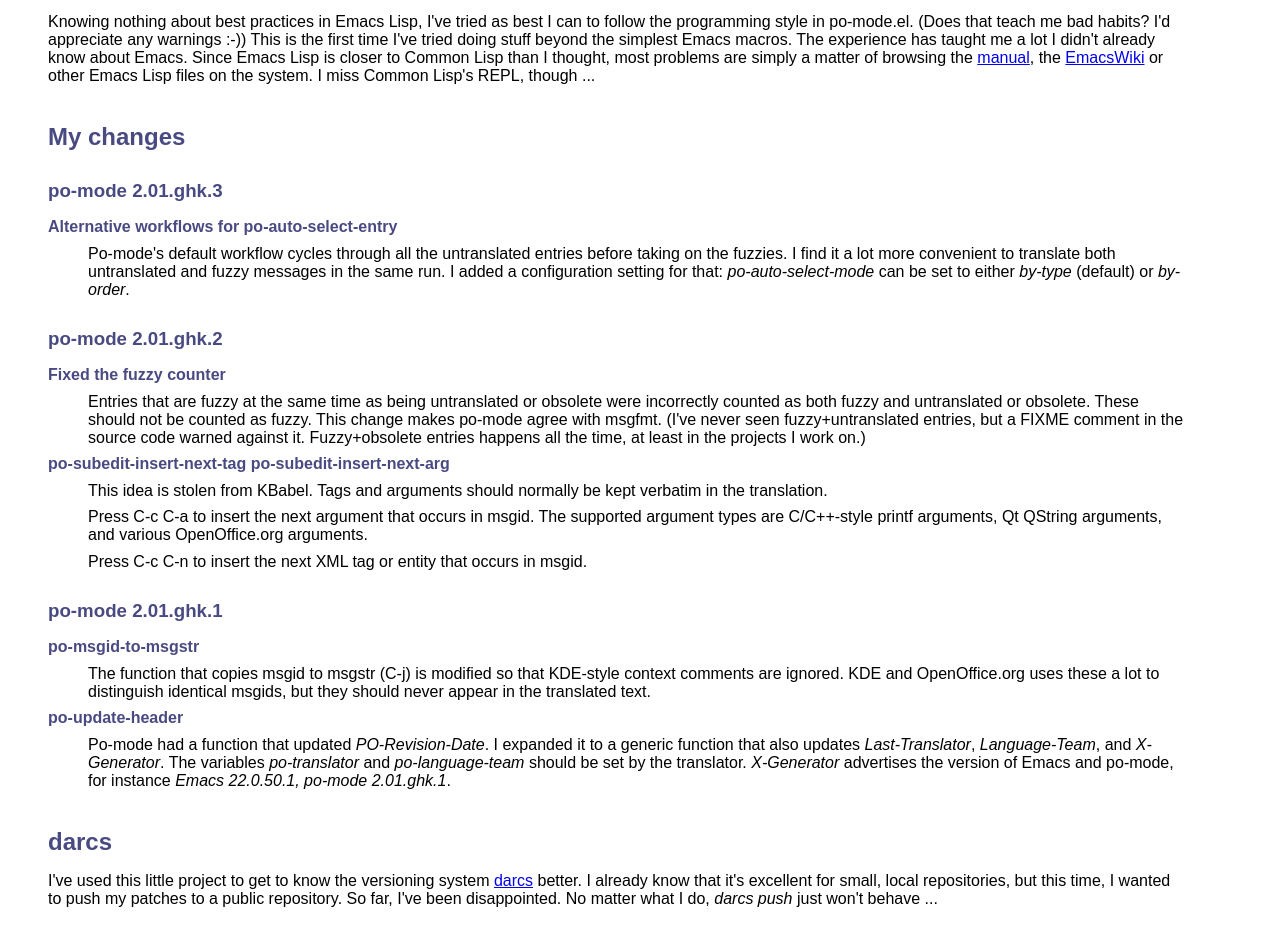
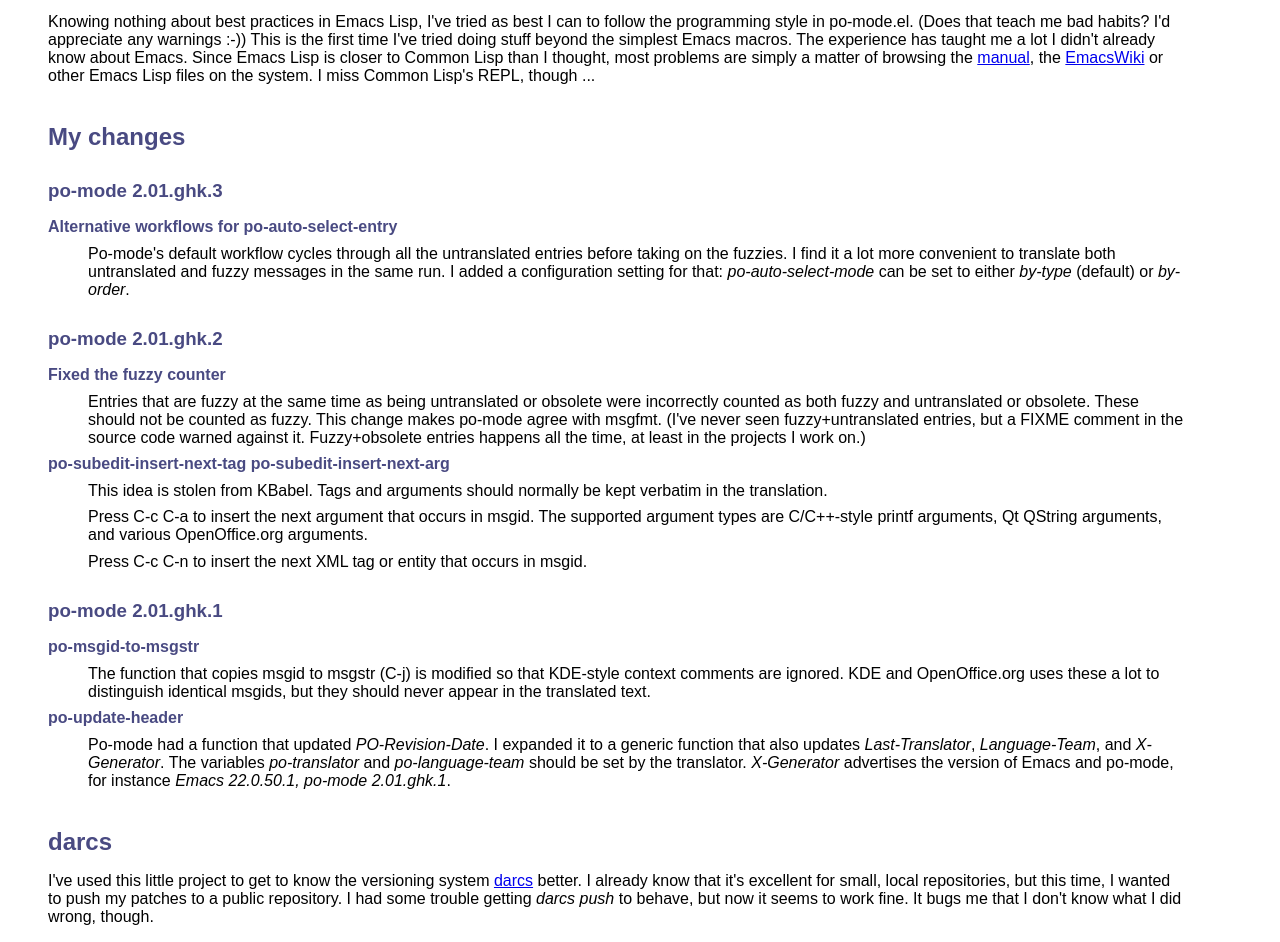
Before and after one commit to gaute/po-mode-plus, a plain HTML site: page index.html in a window 1280 px wide. Shown: the part 126-1068 px from the top of the page. Drawn offline with Linux system fonts and the light colour scheme.

Commit message:
darcs push seems to behave now
darcs-hash:20060628213212-fcde3-25d11336aef0aefefc61f664cd28115f31d5e65a.gz

```diff
--- a/index.html
+++ b/index.html
@@ -98,8 +98,8 @@ Lisp files on the system. I miss Common Lisp's REPL, though&nbsp;...</p>
 <p>I've used this little project to get to know the versioning system
 <a href="http://darcs.net/">darcs</a> better. I already know that it's
 excellent for small, local repositories, but this time, I wanted to
-push my patches to a public repository. So far, I've been
-disappointed. No matter what I do, <em>darcs push</em> just won't
-behave&nbsp;...</p>
+push my patches to a public repository. I had some trouble
+getting <em>darcs push</em> to behave, but now it seems to work
+fine. It bugs me that I don't know what I did wrong, though.</p>
 </body>
 </html>
```
